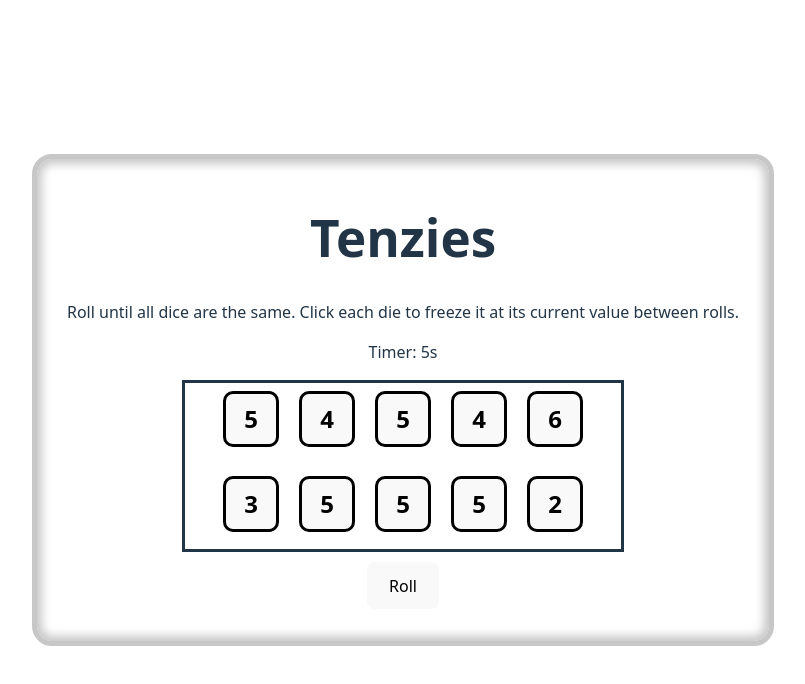
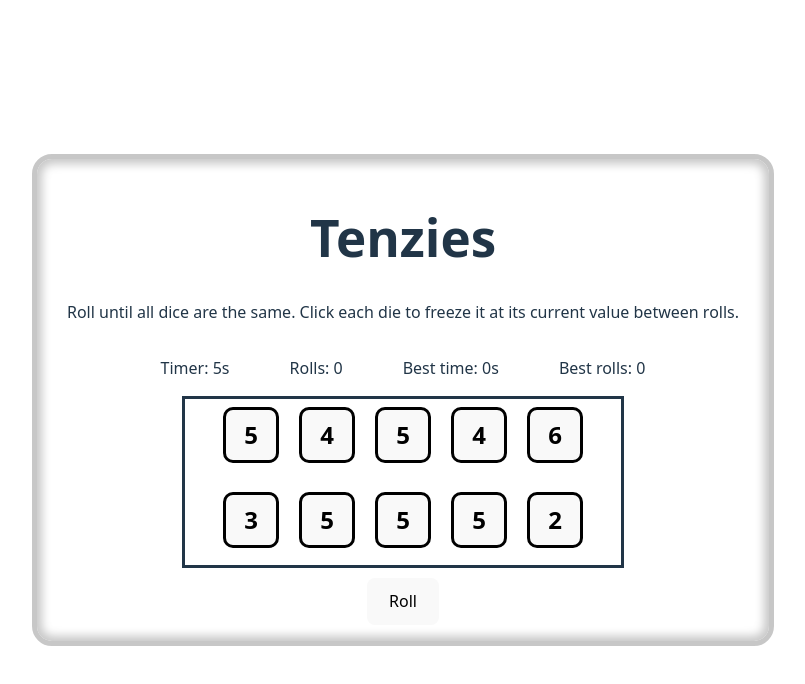
Before and after one commit to BB-WEX/react-tenzies-ibrahim, a React (Vite) app: page / in a window 1280 px wide. Shown: the top 684 px of the page, without its empty margins (237-1042 px from the left). Built offline with nearby package versions, Linux system fonts and the light colour scheme.

Commit message:
Added stats and best stats

```diff
--- a/src/App.css
+++ b/src/App.css
@@ -37,6 +37,12 @@
     animation: normal win 1.5s ease-in-out, infinite alternate win-bounce 1s cubic-bezier(0.68, -0.55, 0.265, 1.55);
 }
 
+.stats{
+    display: flex;
+    justify-content: center;
+    gap: 60px;
+}
+
 @keyframes win-bounce {
     from {
         transform: translate(5px, -10px);
--- a/src/App.jsx
+++ b/src/App.jsx
@@ -5,9 +5,12 @@ import { nanoid } from "nanoid";
 import Timer from "./Timer";
 
 function App() {
-  const [seconds, setSeconds] = useState(0);
   const [dice, setDice] = useState(allNewDice());
   const [hasWin, setHasWin] = useState(false);
+  const [seconds, setSeconds] = useState(0);
+  const [rolls, setRolls] = useState(0);
+  const bestTime = localStorage.getItem("bestTime");
+  const bestRolls = localStorage.getItem("bestRolls");
 
   useEffect(() => {
     const allDiceHeld = dice.every((die) => die.isHeld);
@@ -16,11 +19,22 @@ function App() {
 
     if (allDiceHeld && allDiceSame) {
       setHasWin(true);
+      {
+        !localStorage.getItem("bestTime")
+          ? localStorage.setItem("bestTime", seconds)
+          : localStorage.getItem("bestTime") > seconds &&
+            localStorage.setItem("bestTime", seconds);
+      }
+      {
+        !localStorage.getItem("bestRolls")
+          ? localStorage.setItem("bestRolls", rolls)
+          : localStorage.getItem("bestRolls") > rolls &&
+            localStorage.setItem("bestRolls", rolls);
+      }
     } else {
       setHasWin(false);
     }
   }, [dice]);
-
 
   function holdDie(id) {
     setDice((beforeDices) =>
@@ -32,6 +46,7 @@ function App() {
   }
 
   function rollDice() {
+    setRolls((prevRolls) => prevRolls + 1);
     setDice((beforeDices) =>
       beforeDices.map((die) => (die.isHeld ? die : generateNewDie()))
     );
@@ -71,12 +86,21 @@ function App() {
           Roll until all dice are the same. Click each die to freeze it at its
           current value between rolls.
         </p>
-        <Timer seconds={seconds} setSeconds={setSeconds} hasWin={hasWin} />
+        <div className="stats">
+          <Timer seconds={seconds} setSeconds={setSeconds} hasWin={hasWin} />
+          <p>Rolls: {rolls}</p>
+          <p>Best time: {bestTime ? bestTime : "0"}s</p>
+          <p>Best rolls: {bestRolls ? bestRolls : "0"}</p>
+        </div>
       </div>
       <div className="dice-container">{placeDice}</div>
       <button
         className={hasWin ? "btn win" : "btn roll"}
-        onClick={hasWin ? (() => setDice(allNewDice()) + setSeconds(0) ) : rollDice}
+        onClick={
+          hasWin
+            ? () => setDice(allNewDice()) + setSeconds(0) + setRolls(0)
+            : rollDice
+        }
       >
         {hasWin ? "New Game" : "Roll"}
       </button>
--- a/src/Timer.jsx
+++ b/src/Timer.jsx
@@ -14,9 +14,7 @@ const Timer = ({ seconds, setSeconds, hasWin }) => {
   }, [!hasWin]);
 
   return (
-    <div>
       <p>Timer: {seconds}s</p>
-    </div>
   );
 };
 
```
